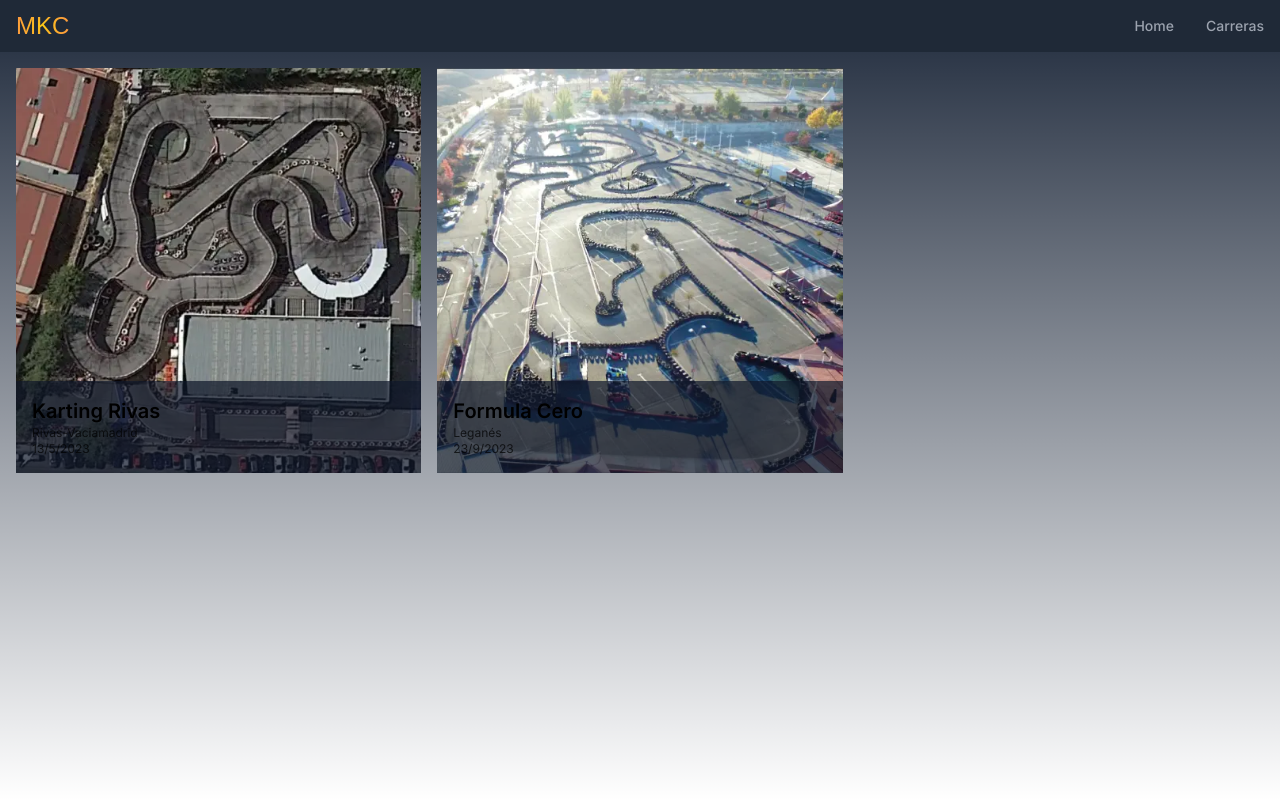
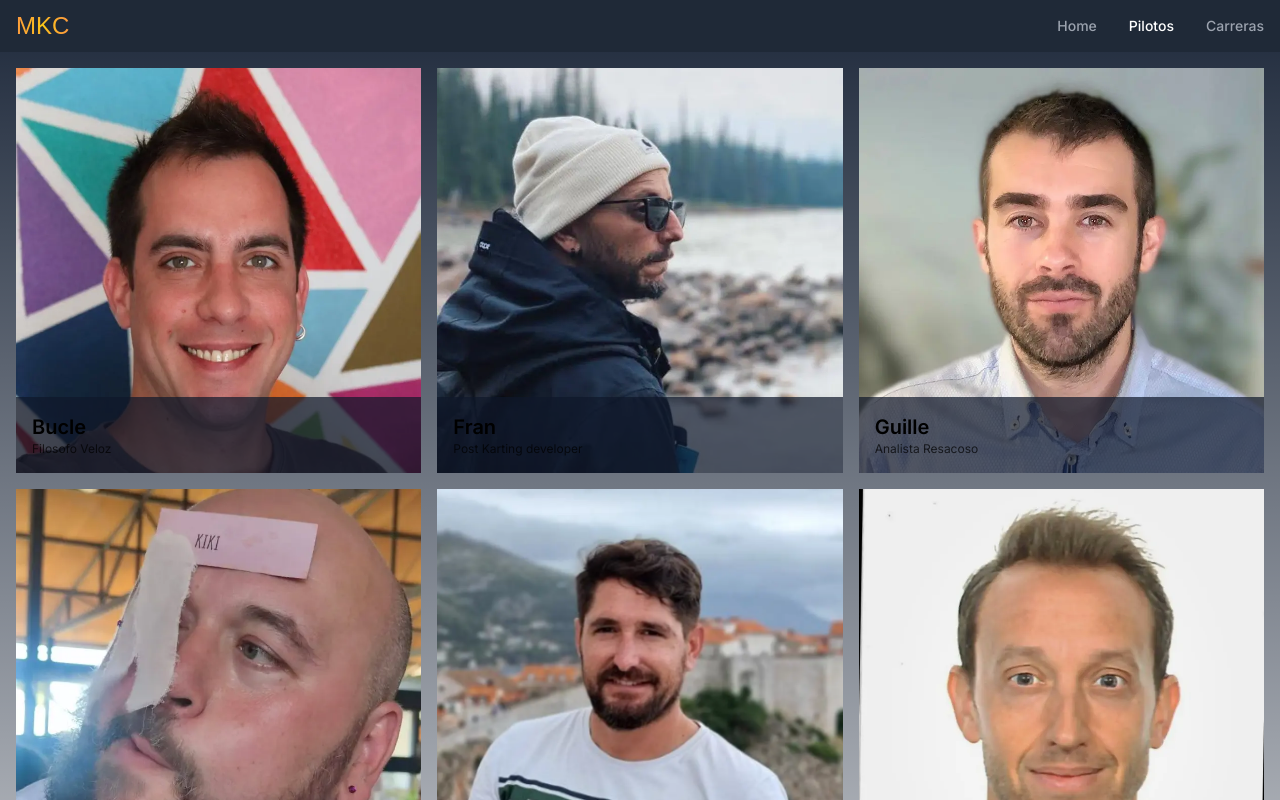
Before and after one commit to FrBosquet/fia-mad-karts, a Next.js app: page /drivers in a window 1280 px wide. Shown: the top 800 px of the page. Built offline with nearby package versions, Linux system fonts and the light colour scheme; a web font is replaced by a local one.

Commit message:
add dricvers hub

```diff
--- a/app/_components/navbar.tsx
+++ b/app/_components/navbar.tsx
@@ -27,7 +27,12 @@ export default function DefaultNavbar() {
           </p>
         </Navbar.Link>
         <Navbar.Link active={
-          pathname === '/races'
+          pathname.includes('/drivers')
+        } href="/drivers">
+          Pilotos
+        </Navbar.Link>
+        <Navbar.Link active={
+          pathname.includes('/races')
         } href="/races">
           Carreras
         </Navbar.Link>
--- a/app/_data/drivers/pocachicha.json
+++ b/app/_data/drivers/pocachicha.json
@@ -1,5 +1,5 @@
 {
-  "name": "Mario A.",
+  "name": "Pocachicha",
   "alias": "Pocachicha",
   "job": "Periodista intrépido",
   "description": [
--- a/app/_data/drivers/xuco.json
+++ b/app/_data/drivers/xuco.json
@@ -1,5 +1,5 @@
 {
-  "name": "Felix",
+  "name": "Xuco",
   "alias": "Arquitecto Fiesta",
   "job": "Arquitecto",
   "description": [
--- a/app/_data/races/1.json
+++ b/app/_data/races/1.json
@@ -9,7 +9,7 @@
     "bucle",
     "xuco",
     "fran",
-    "raya mc queen",
+    "zayas",
     "moretti"
   ],
   "fastlap": "xuco"
--- a/app/_lib/db.ts
+++ b/app/_lib/db.ts
@@ -83,6 +83,16 @@ export type Driver = {
   description: string[]
 }
 
+export const getDrivers = () => {
+  const driverFiles = readdirSync(path.join(process.cwd(), DRIVERS))
+
+  const drivers = driverFiles.map((filename) => {
+    return JSON.parse(readFileSync(path.join(process.cwd(), DRIVERS, filename), 'utf8'))
+  })
+
+  return drivers as Driver[]
+}
+
 export const getDriverProfile = (name: string) => {
   const driver = readFileSync(path.join(process.cwd(), DRIVERS, `${name}.json`), 'utf-8')
 
--- a/app/drivers/page.tsx
+++ b/app/drivers/page.tsx
@@ -1,21 +1,20 @@
 
-import { getRaces } from '@/app/_lib/db';
+import { getDrivers } from '@/app/_lib/db';
 import Link from 'next/link';
 
 export default function Races() {
-  const races = getRaces()
+  const drivers = getDrivers()
 
   return <article className='grid grid-cols-2 md:grid-cols-3 gap-4'>
     {
-      races.map(({ track, location, date, image }) => {
-        const dateString = new Date(date).toLocaleDateString('es-AR', { year: 'numeric', month: 'numeric', day: 'numeric' })
+      drivers.map(({ name, alias }) => {
 
-        return <div className='aspect-square relative flex flex-col justify-end gap-2 p-2' key={track}>
-          <img src={`/tracks${image}`} className='absolute inset-0 object-cover' />
-          <Link href={`/races/${track.toLowerCase().replace(' ', '')}`} className="absolute bottom-0 left-0 p-4 w-full bg-slate-900/70 hover:text-yellow-300 transition">
-            <h1 className='font-semibold text-xl'>{track}</h1>
-            <p className='text-xs opacity-70'>{location}</p>
-            <p className='text-xs opacity-70'>{dateString}</p>
+        return <div className='aspect-square relative flex flex-col justify-end gap-2 p-2' key={name}>
+          <img alt={name} src={`/drivers/${name.toLowerCase()}.webp`} className='absolute inset-0 object-cover w-full h-full' />
+          <Link href={`/drivers/${name.toLowerCase().replace(' ', '')}`} className="absolute bottom-0 left-0 p-4 w-full bg-slate-900/70 hover:text-yellow-300 transition">
+            <h1 className='font-semibold text-xl'>{name}</h1>
+            <p className='text-xs opacity-70'>{alias}</p>
+            {/* <p className='text-xs opacity-70'>{dateString}</p> */}
           </Link>
         </div>
       })
```
Also changed, not shown: app/_data/drivers/zayas.json (renamed from app/_data/drivers/rayamcqueen.json), public/drivers/zayas.webp (renamed from public/drivers/rayamcqueen.webp).
